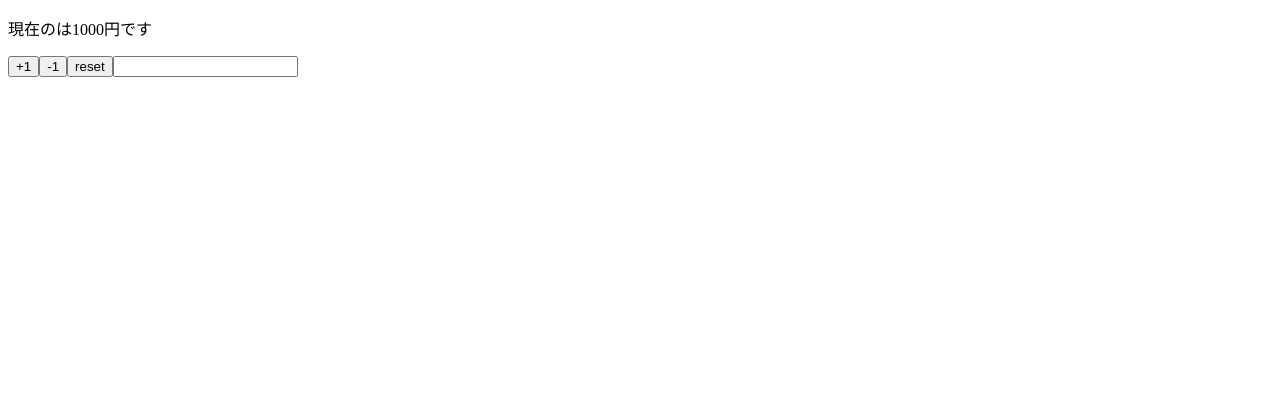
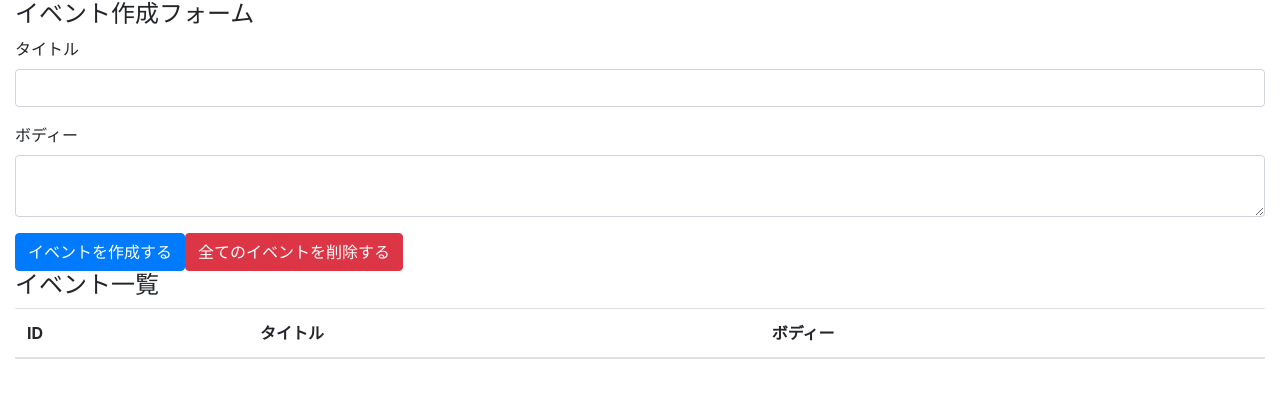
Before and after one commit to NeetOguma/react-hooks-101, a React (Create React App) app: page / in a window 1280 px wide. Shown: the top 398 px of the page. Built offline with nearby package versions, Linux system fonts and the light colour scheme.

Commit message:
create reducer for events

```diff
--- a/src/App.js
+++ /dev/null
@@ -1,49 +0,0 @@
-import React, { useEffect, useState } from "react";
-
-const App = (props) => {
-  const [state, setState] = useState(props);
-  const { name, price } = state;
-
-  useEffect(() => {
-    console.log("これはレンダリングされると来る");
-  });
-
-  const renderPeriod = () => {
-    console.log("renderPeriod render period");
-    return "●";
-  };
-
-  useEffect(() => {
-    console.log("これは初回だけ");
-  }, []);
-
-  useEffect(() => {
-    console.log("これはnameが変わった時くる");
-  }, [name]);
-  // nameに関する変更が行われた時呼び出される
-
-  return (
-    <>
-      <p>
-        現在の{name}は{price}円です
-      </p>
-      <button onClick={() => setState({ ...state, price: price + 1 })}>
-        +1
-      </button>
-      <button onClick={() => setState({ ...state, price: price - 1 })}>
-        -1
-      </button>
-      <button onClick={() => setState(props)}>reset</button>
-      <input
-        value={name}
-        onChange={(e) => setState({ ...state, name: e.target.value })}
-      />
-    </>
-  );
-};
-App.defaultProps = {
-  name: "",
-  price: 1000,
-};
-
-export default App;
--- a/src/index.js
+++ b/src/index.js
@@ -1,6 +1,6 @@
 import React from "react";
 import ReactDOM from "react-dom/client";
-import App from "./App";
+import App from "./components/App";
 
 const root = ReactDOM.createRoot(document.getElementById("root"));
 root.render(
```
Also changed, not shown: src/reducers/index.js (added, +18 -0 lines).
